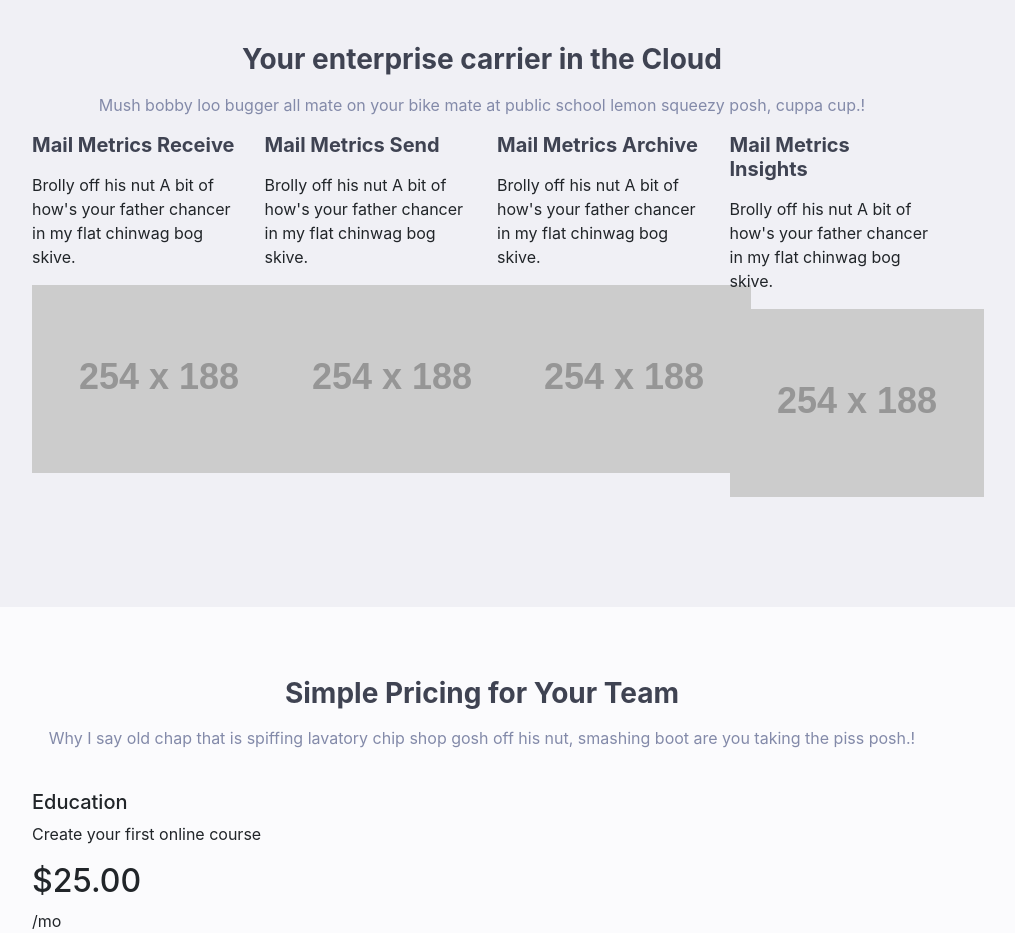
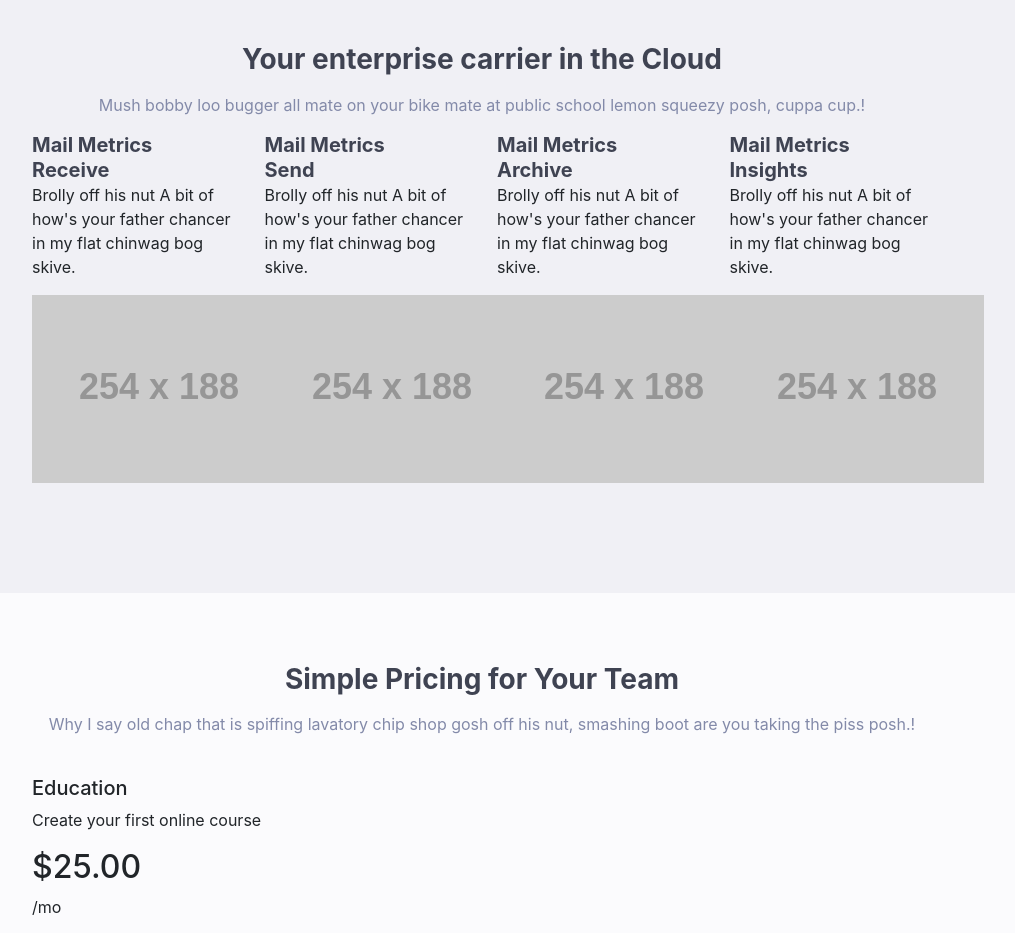
Before and after one commit to hsiaoyo/First-project-Saasland, a plain HTML site: page index.html in a window 1280 px wide. Shown: the part 1680-2613 px from the top of the page, without its empty margins (158-1173 px from the left). Drawn offline with nearby package versions, Linux system fonts and the light colour scheme; placeholder pictures from the web are drawn by us.

Commit message:
set h4 to display:inline  in order to break the line

```diff
--- a/index.html
+++ b/index.html
@@ -67,28 +67,28 @@
     <div class="functions row">
       <div class="col-12 col-md-6 col-lg-3 function">
         <div class="box">
-          <h4>Mail Metrics Receive</h4>
+          <h4>Mail Metrics<br /> Receive</h4>
           <p>Brolly off his nut A bit of how's your father chancer in my flat chinwag bog skive.</p>
           <img src="http://placehold.it/254x188" alt="img">
         </div>
       </div>
       <div class="col-12 col-md-6 col-lg-3 function">
         <div class="box">
-          <h4>Mail Metrics Send</h4>
+          <h4>Mail Metrics<br />Send</h4>
           <p>Brolly off his nut A bit of how's your father chancer in my flat chinwag bog skive.</p>
           <img src="http://placehold.it/254x188" alt="img">
         </div>
       </div>
       <div class="col-12 col-md-6 col-lg-3 function">
         <div class="box">
-          <h4>Mail Metrics Archive</h4>
+          <h4>Mail Metrics<br /> Archive</h4>
           <p>Brolly off his nut A bit of how's your father chancer in my flat chinwag bog skive.</p>
           <img src="http://placehold.it/254x188" alt="img">
         </div>
       </div>
       <div class="col-12 col-md-6 col-lg-3 function">
         <div class="box">
-          <h4>Mail Metrics Insights</h4>
+          <h4>Mail Metrics<br /> Insights</h4>
           <p>Brolly off his nut A bit of how's your father chancer in my flat chinwag bog skive.</p>
           <img src="http://placehold.it/254x188" alt="img">
         </div>
--- a/less/index.less
+++ b/less/index.less
@@ -77,6 +77,7 @@
 }
 .box{
   h4{
+    display: inline;
     margin-bottom: 1rem;
     color:@light-dark;
     font-weight: bold;
```
Also changed, not shown: css/index.css.
